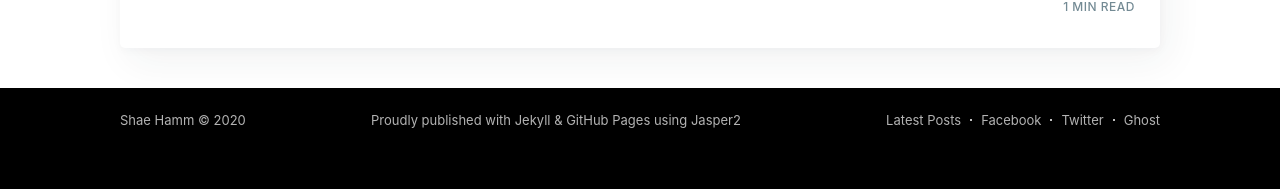
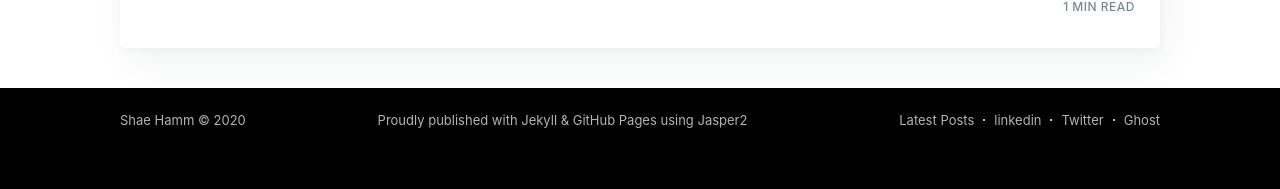
Before and after one commit to shaehamm/shaehamm.github.io, a Jekyll site: the page built from _posts/1863-11-19-gettysburg-address.md, in a window 1280 px wide. Shown: the part 2181-2370 px from the top of the page. Built offline with Jekyll 4.4.1, drawn with Linux system fonts in a browser that asks for light colours; nearby versions of some CDN libraries; comment, search, counter and statistics services are not loaded.

Commit message:
renamed all facebook to linkedin

```diff
--- a/_config.yml
+++ b/_config.yml
@@ -22,7 +22,7 @@ navigation: True # show the navbar links
 # if 'True' the submit button is disabled for now, but you can change that
 # by editing `_includes/subscribe-form.html`
 twitter: shaehamm # replace by your username
-facebook: shaehamm # replace by your username
+linkedin: shaehamm # replace by your username
 
 # Disqus
 disqus: False
--- a/_includes/floating-header.html
+++ b/_includes/floating-header.html
@@ -15,9 +15,9 @@
             onclick="window.open(this.href, 'share-twitter', 'width=550,height=235');return false;">
             {% include twitter.html %}
         </a>
-        <a class="floating-header-share-fb" href="https://www.facebook.com/sharer/sharer.php?u={{ site.production_url }}{{ page.url | remove_first: '/' }}"
-            onclick="window.open(this.href, 'share-facebook','width=580,height=296');return false;">
-            {% include facebook.html %}
+        <a class="floating-header-share-fb" href="https://www.linkedin.com/sharer/sharer.php?u={{ site.production_url }}{{ page.url | remove_first: '/' }}"
+            onclick="window.open(this.href, 'share-linkedin','width=580,height=296');return false;">
+            {% include linkedin.html %}
         </a>
     </div>
     <progress class="progress" value="0">
--- a/_includes/head.html
+++ b/_includes/head.html
@@ -12,7 +12,7 @@
     <meta property="og:description" content="{% if excerpt %}{{ excerpt }}{% elsif page.description %}{{ page.description }}{% else %}{{ site.description }}{% endif %}" />
     <meta property="og:url" content="{{ site.url }}{% if site.baseurl %}{{ site.baseurl }}{% endif %}{{ page.url | remove_first: '/' }}" />
     <meta property="og:image" content="{{ site.url }}{{ site.baseurl }}{% if page.cover %}{{ page.cover }}{% else %}{{ site.cover }}{% endif %}" />
-    <meta property="article:publisher" content="https://www.facebook.com/{{ site.facebook }}" />{% if excerpt %}
+    <meta property="article:publisher" content="https://www.linkedin.com/{{ site.linkedin }}" />{% if excerpt %}
     <meta property="article:published_time" content="{% if page.date %}{{ page.date | date_to_xmlschema }}{% elsif post.date %}{{ post.date | date_to_xmlschema }}{% endif %}" />
     <meta property="article:modified_time" content="{% if page.date %}{{ page.date | date_to_xmlschema }}{% elsif post.date %}{{ post.date | date_to_xmlschema }}{% endif %}" />{% endif %}{% if page.tags.size > 0 %}
     <meta property="article:tag" content="{{ page.tags | first | capitalizeall }}" />{% endif %}
--- a/_includes/site-nav.html
+++ b/_includes/site-nav.html
@@ -13,8 +13,8 @@
     </div>
     <div class="site-nav-right">
         <div class="social-links">
-            {% if site.facebook %}
-                <a class="social-link social-link-fb" href="https://linkedin.com/in/{{ site.facebook }}" target="_blank" rel="noopener">{% include facebook.html %}</a>
+            {% if site.linkedin %}
+                <a class="social-link social-link-fb" href="https://linkedin.com/in/{{ site.linkedin }}" target="_blank" rel="noopener">{% include linkedin.html %}</a>
             {% endif %}
             {% if site.twitter %}
                 <a class="social-link social-link-tw" href="https://github.com/{{ site.twitter }}" target="_blank" rel="noopener">{% include twitter.html %}</a>
--- a/_layouts/default.html
+++ b/_layouts/default.html
@@ -64,7 +64,7 @@
                     <a href="https://github.com/jekyller/jasper2" target="_blank" rel="noopener">Jasper2</a></section>
                 <nav class="site-footer-nav">
                     <a href="{{ site.baseurl }}">Latest Posts</a>
-                    {% if site.facebook %}<a href="https://facebook.com/{{ site.facebook }}" target="_blank" rel="noopener">Facebook</a>{% endif %}
+                    {% if site.linkedin %}<a href="https://linkedin.com/{{ site.linkedin }}" target="_blank" rel="noopener">linkedin</a>{% endif %}
                     {% if site.twitter %}<a href="https://twitter.com/{{ site.twitter }}" target="_blank" rel="noopener">Twitter</a>{% endif %}
                     <a href="https://ghost.org" target="_blank" rel="noopener">Ghost</a>
                 </nav>
```
Also changed, not shown: _includes/linkedin.html (renamed from _includes/facebook.html).
